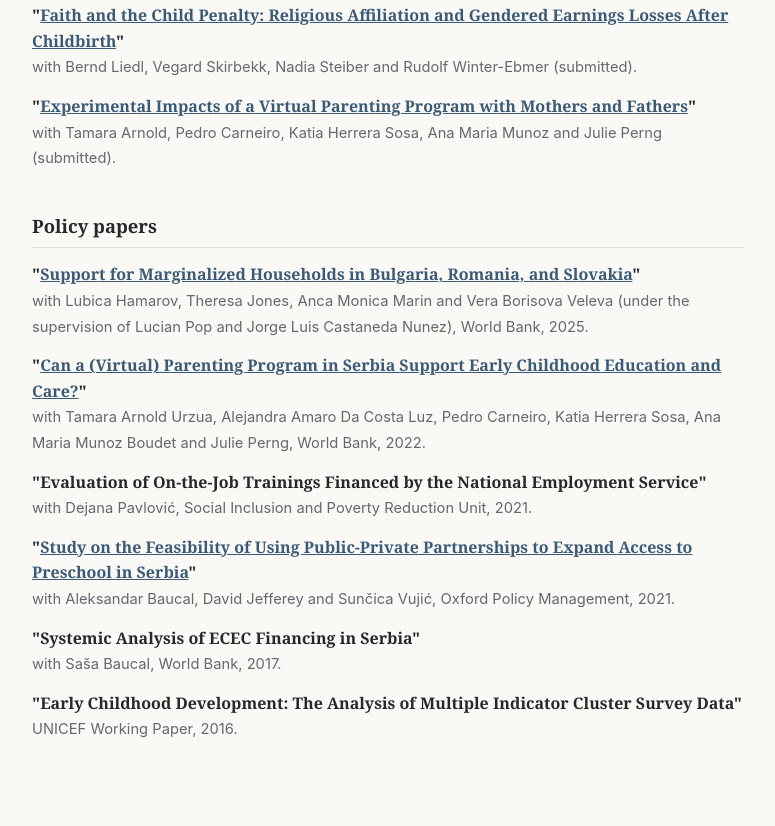
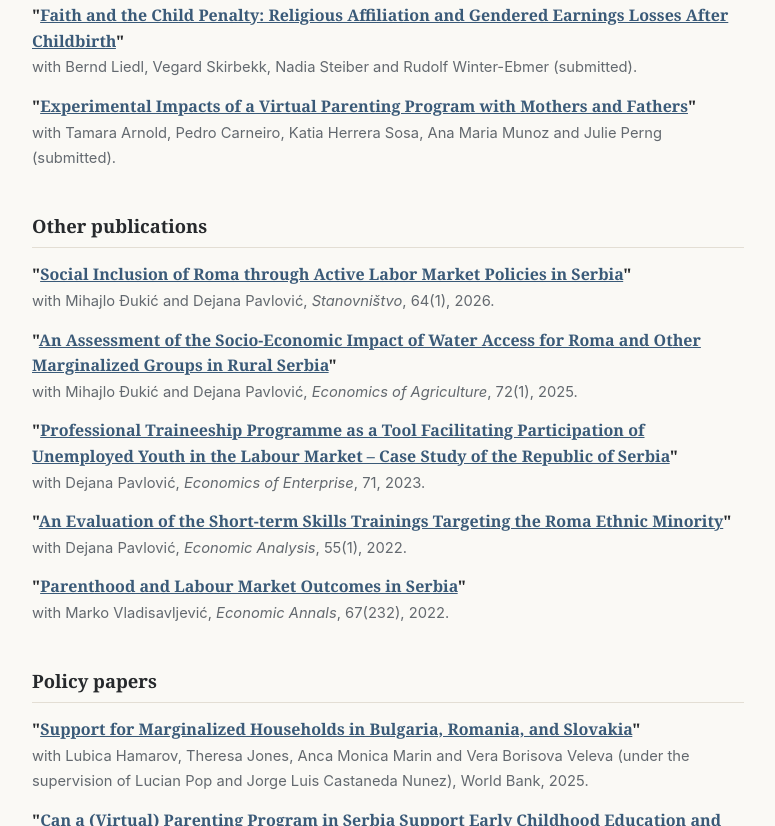
Before and after one commit to laralebedinski/laralebedinski.github.io, a plain HTML site: page research.html in a window 1280 px wide. Shown: the part 1338-2164 px from the top of the page, without its empty margins (252-1027 px from the left). Drawn offline with Linux system fonts and the light colour scheme.

Commit message:
Update home page, publications and CV

```diff
--- a/research.html
+++ b/research.html
@@ -4,7 +4,7 @@
 <meta charset="UTF-8">
 <meta name="viewport" content="width=device-width, initial-scale=1.0">
 <title>Research — Lara Lebedinski</title>
-<meta name="description" content="Publications, working papers, and policy papers by Lara Lebedinski on labour economics, economics of education, and health economics.">
+<meta name="description" content="Publications, working papers, other publications, and policy papers by Lara Lebedinski on labour economics, economics of education, and health economics.">
 <link rel="canonical" href="https://laralebedinski.github.io/research.html">
 <style>
   :root{
@@ -115,7 +115,7 @@
   <h2>Fields of interest</h2>
   <p>Human capital, labour economics, health economics.</p>
 
-  <h2>Publications</h2>
+  <h2>Main publications</h2>
   <ul class="pub-list">
     <li><span class="pub-title">"<a href="https://www.sciencedirect.com/science/article/pii/S0049089X26000207" target="_blank" rel="noopener">Educational Hypogamy is Associated with a Smaller Child Penalty on Women's Earnings</a>"</span><br>
     <span class="pub-meta">with Nadia Steiber, Bernd Liedl and Rudolf Winter-Ebmer, <em>Social Science Research</em>, Vol. 135, 2026.</span></li>
@@ -160,6 +160,25 @@
     <span class="pub-meta">with Tamara Arnold, Pedro Carneiro, Katia Herrera Sosa, Ana Maria Munoz and Julie Perng (submitted).</span></li>
   </ul>
 
+  <h2>Other publications</h2>
+  <ul class="pub-list">
+    <li><span class="pub-title">"<a href="https://doi.org/10.59954/stnv.744" target="_blank" rel="noopener">Social Inclusion of Roma through Active Labor Market Policies in Serbia</a>"</span><br>
+    <span class="pub-meta">with Mihajlo Đukić and Dejana Pavlović, <em>Stanovništvo</em>, 64(1), 2026.</span></li>
+
+    <li><span class="pub-title">"<a href="https://doi.org/10.59267/ekoPolj2501123L" target="_blank" rel="noopener">An Assessment of the Socio-Economic Impact of Water Access for Roma and Other Marginalized Groups in Rural Serbia</a>"</span><br>
+    <span class="pub-meta">with Mihajlo Đukić and Dejana Pavlović, <em>Economics of Agriculture</em>, 72(1), 2025.</span></li>
+
+
+    <li><span class="pub-title">"<a href="https://scindeks.ceon.rs/Article.aspx?artid=0353-443X2303202L" target="_blank" rel="noopener">Professional Traineeship Programme as a Tool Facilitating Participation of Unemployed Youth in the Labour Market &ndash; Case Study of the Republic of Serbia</a>"</span><br>
+    <span class="pub-meta">with Dejana Pavlović, <em>Economics of Enterprise</em>, 71, 2023.</span></li>
+
+    <li><span class="pub-title">"<a href="https://doi.org/10.28934/ea.22.55.1.pp76-89" target="_blank" rel="noopener">An Evaluation of the Short-term Skills Trainings Targeting the Roma Ethnic Minority</a>"</span><br>
+    <span class="pub-meta">with Dejana Pavlović, <em>Economic Analysis</em>, 55(1), 2022.</span></li>
+
+    <li><span class="pub-title">"<a href="https://doi.org/10.2298/EKA2232007L" target="_blank" rel="noopener">Parenthood and Labour Market Outcomes in Serbia</a>"</span><br>
+    <span class="pub-meta">with Marko Vladisavljević, <em>Economic Annals</em>, 67(232), 2022.</span></li>
+  </ul>
+
   <h2>Policy papers</h2>
   <ul class="pub-list">
     <li><span class="pub-title">"<a href="https://documents1.worldbank.org/curated/en/099062325120027388/pdf/P177945-dbc67b7b-1494-4da8-87ab-0fe9fd3edde5.pdf" target="_blank" rel="noopener">Support for Marginalized Households in Bulgaria, Romania, and Slovakia</a>"</span><br>
```
Also changed, not shown: index.html (+1 -1 lines), 1 other file.
